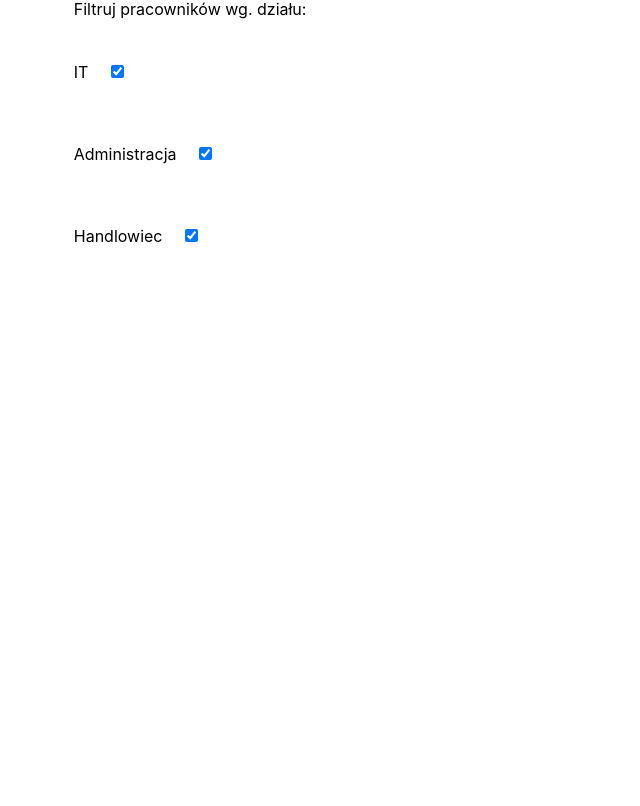
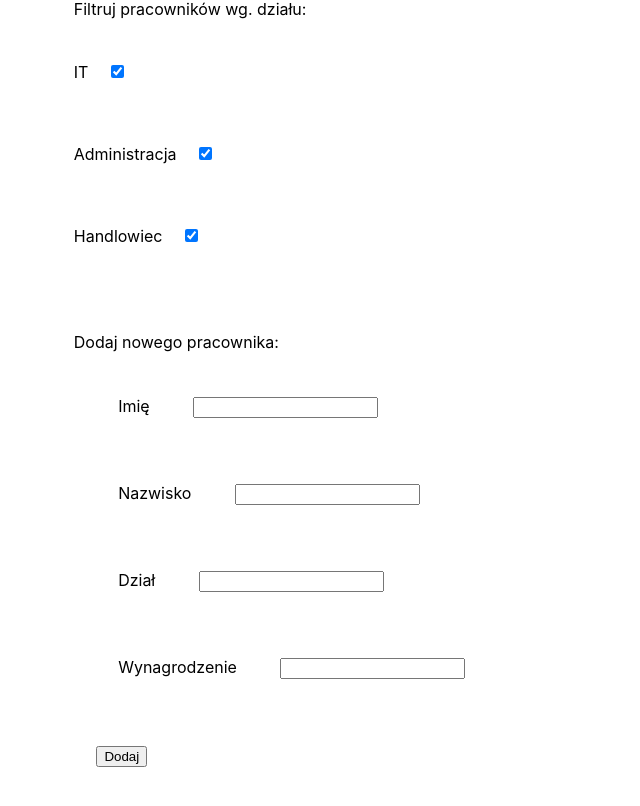
Before and after one commit to KarolakJakub/workers-table-ex, a React (Create React App) app in the folder ansta/: page / in a window 1280 px wide. Shown: the part 835-1641 px from the top of the page, without its empty margins (0-640 px from the left). Before the commit the page ends 1150 px from the top, so only its background shows below. Built offline with nearby package versions, Linux system fonts and the light colour scheme.

Commit message:
adding new workers

```diff
--- a/ansta/src/App.js
+++ b/ansta/src/App.js
@@ -5,6 +5,7 @@ import workersjson from './data/workers'
 import WorkersTable from './components/WorkersTable'
 import PayRange from './components/PayRange'
 import DepartmentsFilter from './components/DepartmentsFilter'
+import AddWorkerForm from './components/AddWorkerForm'
 import { Slider } from '@material-ui/core';
 
 function App() {
@@ -37,6 +38,7 @@ function App() {
   function handleFilterChange(event) {
 
     setNameFilter(event.target.value)
+
   }
 
   function handleSliderChange(newValue) {
@@ -48,6 +50,12 @@ function App() {
   function handleDepFilterChange(depList){
 
     setDepFilter(depList)
+
+  }
+
+  function handleFormSubmit(newWorker) {
+
+    setWorkers([...workers, newWorker])
 
   }
 
@@ -93,7 +101,11 @@ function App() {
     <DepartmentsFilter
     workers={workers}
     onDepFilterChange={handleDepFilterChange}
-    ></DepartmentsFilter>
+    ></DepartmentsFilter><br></br>
+    <div>Dodaj nowego pracownika:</div>
+    <AddWorkerForm
+    onFormSubmit={handleFormSubmit}
+    ></AddWorkerForm>
   </>
   );
 }
--- /dev/null
+++ b/ansta/src/components/AddWorkerForm.js
@@ -0,0 +1,73 @@
+import React, { useEffect, useState } from 'react'
+
+export default function AddWorkerForm(props) {
+
+    const { onFormSubmit } = props
+
+    const [newWorker, setNewWorker] = useState({
+        imie: "",
+        nazwisko: "",
+        dzial: "",
+        wynagrodzenieKwota: "",
+        wynagrodzenieWaluta: "PLN"
+    })
+
+    function handleFormChange(event) {
+
+        setNewWorker({ ...newWorker, [event.target.name]: event.target.value })
+
+    }
+
+    function handleFormSubmit(event) {
+
+        event.preventDefault()
+        onFormSubmit(newWorker)
+
+    }
+
+
+    return (<>
+        {console.log(newWorker)}
+        <form onSubmit={handleFormSubmit}>
+            <p>
+                <label htmlFor="imie">Imię</label>
+                <input
+                    required
+                    type='text'
+                    name="imie"
+                    value={newWorker['imie']}
+                    onChange={handleFormChange}></input>
+            </p>
+            <p>
+                <label htmlFor="nazwisko">Nazwisko</label>
+                <input
+                    required
+                    name="nazwisko"
+                    type='text'
+                    value={newWorker['nazwisko']}
+                    onChange={handleFormChange}></input>
+            </p>
+            <p>
+                <label htmlFor="dzial">Dział</label>
+                <input
+                    required
+                    name="dzial"
+                    type='text'
+                    value={newWorker['dzial']}
+                    onChange={handleFormChange}></input>
+            </p>
+            <p>
+                <label htmlFor="wynagrodzenieKwota">Wynagrodzenie</label>
+                <input
+                    required
+                    name="wynagrodzenieKwota"
+                    type='number'
+                    value={newWorker['wynagrodzenieKwota']}
+                    onChange={handleFormChange}></input>
+            </p>
+
+            <button>Dodaj</button>
+        </form>
+    </>
+    )
+}
--- a/ansta/src/components/DepartmentsFilter.js
+++ b/ansta/src/components/DepartmentsFilter.js
@@ -1,6 +1,6 @@
 import React, { useEffect, useState } from 'react'
 
-export default function PayByDepartment(props) {
+export default function DepartmentsFilter(props) {
 
     const { workers, onDepFilterChange } = props
 
@@ -8,6 +8,10 @@ export default function PayByDepartment(props) {
 
     useEffect(() => onDepFilterChange(depList)
         , [depList])
+
+    useEffect(()=> setDepList(buildDepList(workers))
+
+    , [workers])
 
     function buildDepList(workers) {
 
```
